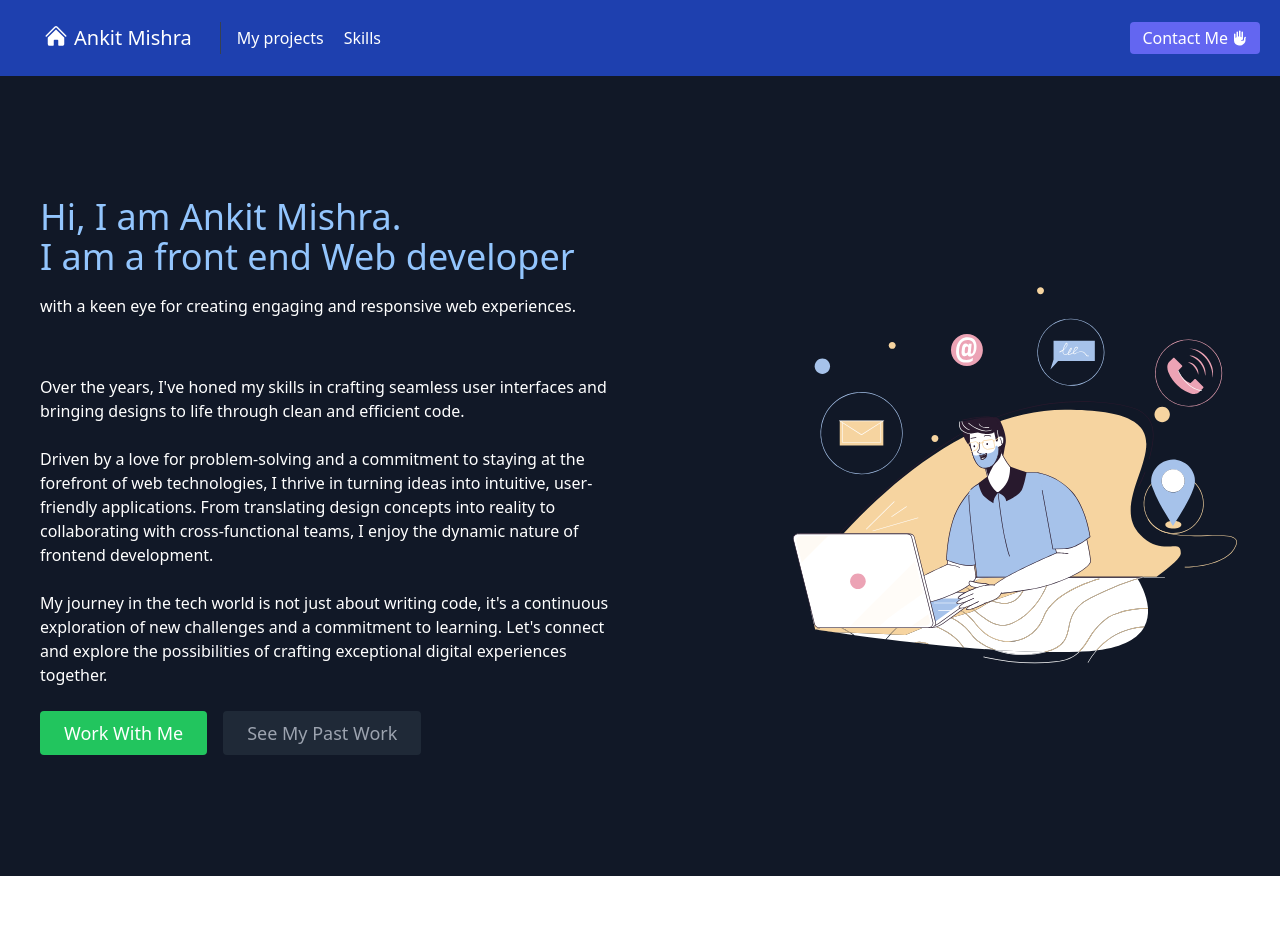
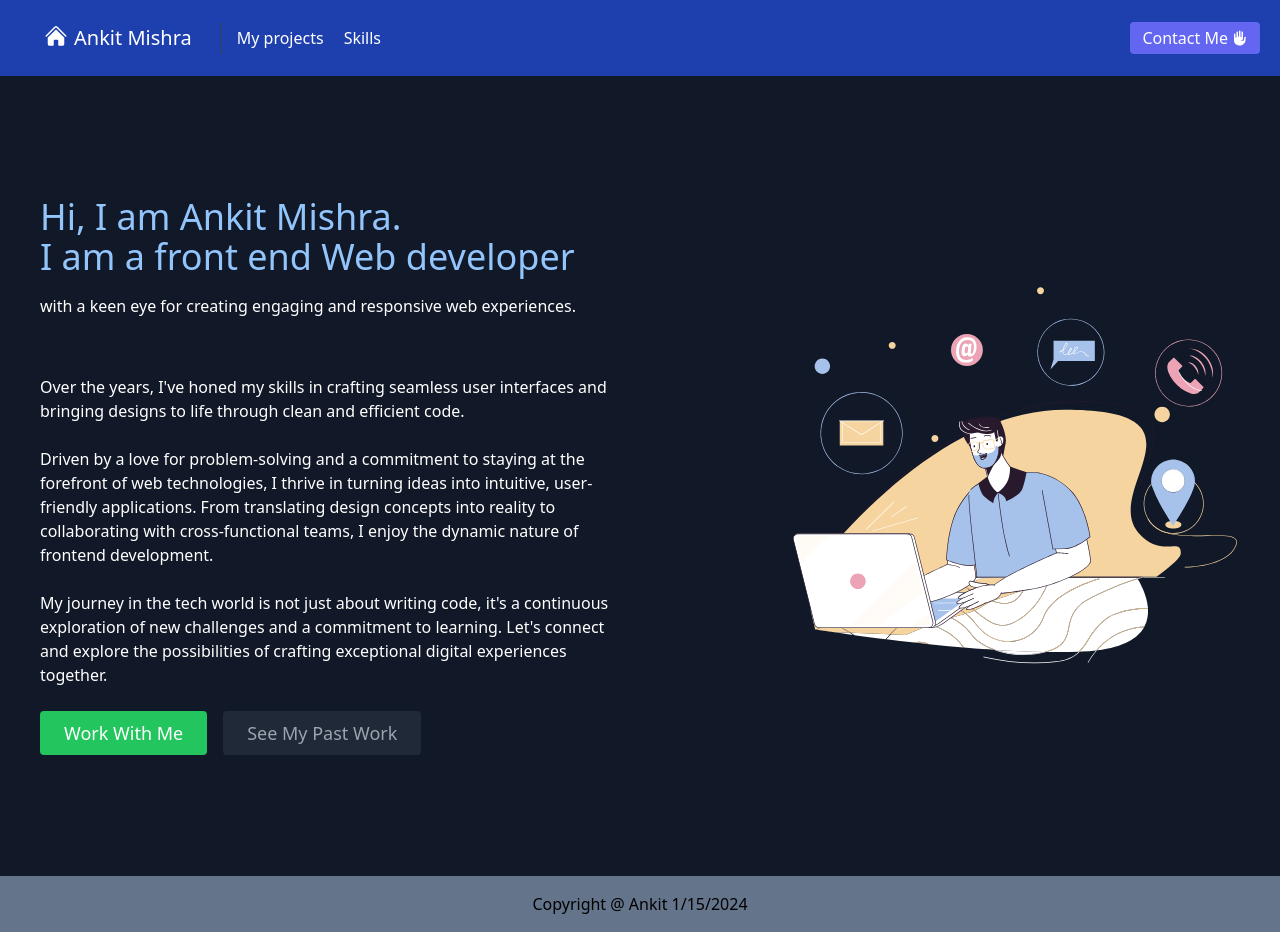
Before and after one commit to ankit0698/Ankit-portfolio, a React (Vite) app: page / in a window 1280 px wide. Before the commit the page ends 876 px from the top, so only its background shows below. Built offline with nearby package versions, Linux system fonts and the light colour scheme.

Commit message:
added footer

```diff
--- /dev/null
+++ b/src/Components/Footer.jsx
@@ -0,0 +1,15 @@
+
+
+
+
+const Footer = () => {
+      const day = new Date().toLocaleDateString()
+
+
+      return <footer className="bg-slate-500 p-4 text-center ">
+            {`Copyright @ Ankit ${day}`}
+      </footer>
+
+}
+
+export default Footer
--- a/src/Components/RootLayout.jsx
+++ b/src/Components/RootLayout.jsx
@@ -1,6 +1,7 @@
 import { Outlet } from 'react-router-dom'
 import { createContext } from 'react'
 import Navbar from './Navbar'
+import Footer from './Footer'
 
 
 export const ThemeContext = createContext(null)
@@ -14,6 +15,7 @@ const RootLayout = () => {
                 <Outlet />
 
             </main>
+            <Footer />
         </>
     )
 }
```
